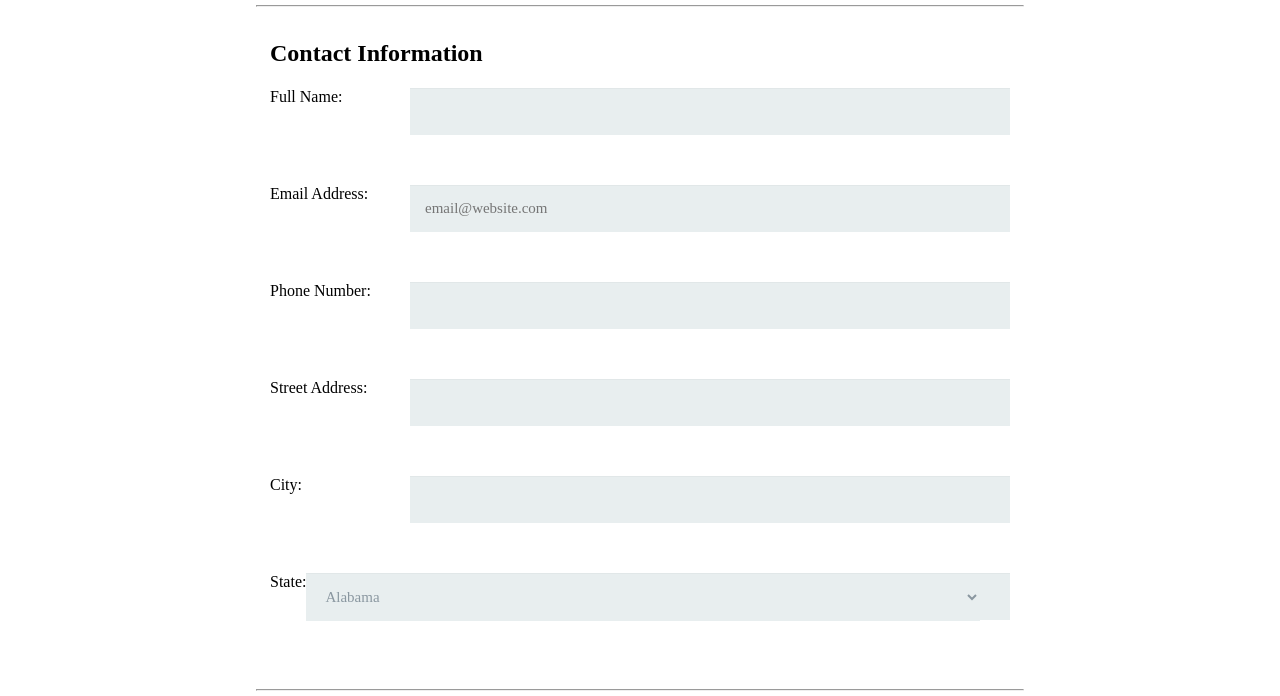
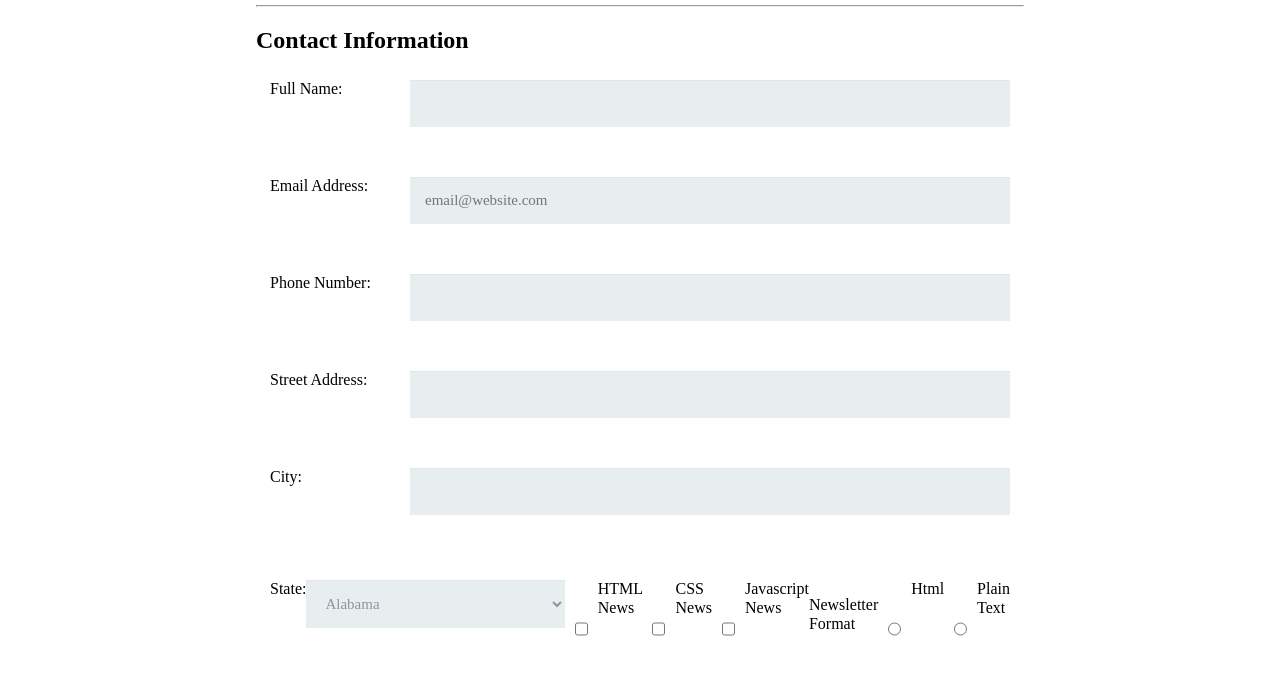
Before and after one commit to tomelsom01/Tech-Degree-project-3, a plain HTML site: page index.html in a window 1280 px wide. Shown: the part 181-877 px from the top of the page. Drawn offline with Linux system fonts and the light colour scheme; files that its build step writes are made by us from their sources.

Commit message:
Massive Error

```diff
--- a/index.html
+++ b/index.html
@@ -21,11 +21,13 @@
 <section class="form">
         <form action="index.html" method="post">
         <hr>
+
+
+
+                   <h2> Contact Information</h2>
                <fieldset>
-            <h2>
-                Contact Information
-            </h2>
-            <section class="flex">
+
+                    <div class="flex">
                         <div class="col">
                             <label for="name">Full Name:</label>
                             <input type="text" id="name" class="name"><br>
@@ -47,9 +49,12 @@
                             <label for="city">City:</label>
                             <input type="text" id="city"><br>
                         </div>
+
+                </fieldset>
+                <fieldset>
                     <div class="col">
                         <label for= "state"> State:</label>
-                    <select id="state" name="user-state" class="state"><br>
+                        <select id="state" name="user-state" class="state">
                         <optgroup label="A">
                             <option value="alabama">Alabama</option>
                             <option value="alaska">Alaska</option>
@@ -73,32 +78,28 @@
                         <optgroup label="H">
                             <option value="hawaii">Hawaii</option>
                         </optgroup>
-
                     </div>
-                <div class="col">
-
-                    <label for="zip-code"> Post Code:</label>
-                    <input type="text" id="zip-code"><br>
-                    </div>
-                </section>
+                </fieldset>
 </section>
                 <section class="form-1">
                         <hr>
-        </form>
-        <form action="index.html" method="post">
+
                  <section class="newsletter flex">
+
                         <div class="align">
                             <h2>NewsLetter</h2>
-
+                        <fieldset>
                             <p>Select the newsletter you would like to recieve</p>
 
-                    <input type="checkbox" id="html-news" name="news-letter"><label for="htmlnews">HTML News</label><br>
-                    <input type="checkbox" id="css-news" name="news-letter"><label for="cssnews">CSS News</label><br>
-                    <input type="checkbox" id="javascript-news" name="news-letter"><label for="javascriptnews">Javascript News</label><br>
+                            <input type="checkbox" id="html-news" name="news-letter"><label for="html-news">HTML News</label><br>
+                            <input type="checkbox" id="css-news" name="news-letter"><label for="css-news">CSS News</label><br>
+                            <input type="checkbox" id="javascript-news" name="news-letter"><label for="javascript-news">Javascript News</label><br>
 
                             <p>Newsletter Format</p>
                             <input type="radio" id="html" name="newsletter-format"><label for="html">Html</label><br>
-                    <input type="radio" id="plain-text" name="newsletter-format"><label for="plaintext">Plain Text</label><br>
+                            <input type="radio" id="plain-text" name="newsletter-format"><label for="plain-text">Plain Text</label><br>
+                    </fieldset>
+                    <fieldset>
                             <div class="splice">
                             <label for="comment" class="comment">Other text youd like to hear about</label>
                             </div>
@@ -106,14 +107,16 @@
                         </div>
                         </section>
                     </fieldset>
+
             </div>
+
     <input class="btn" type="submit" value="Sign up">
     </section>
+</form>
 <footer class="copyright">
     <cite>Copyright the code review</cite>
 </footer>
 
-</form>
 
 </body>
 </html>
```
Lines whose indentation alone changed are shown as unchanged.
